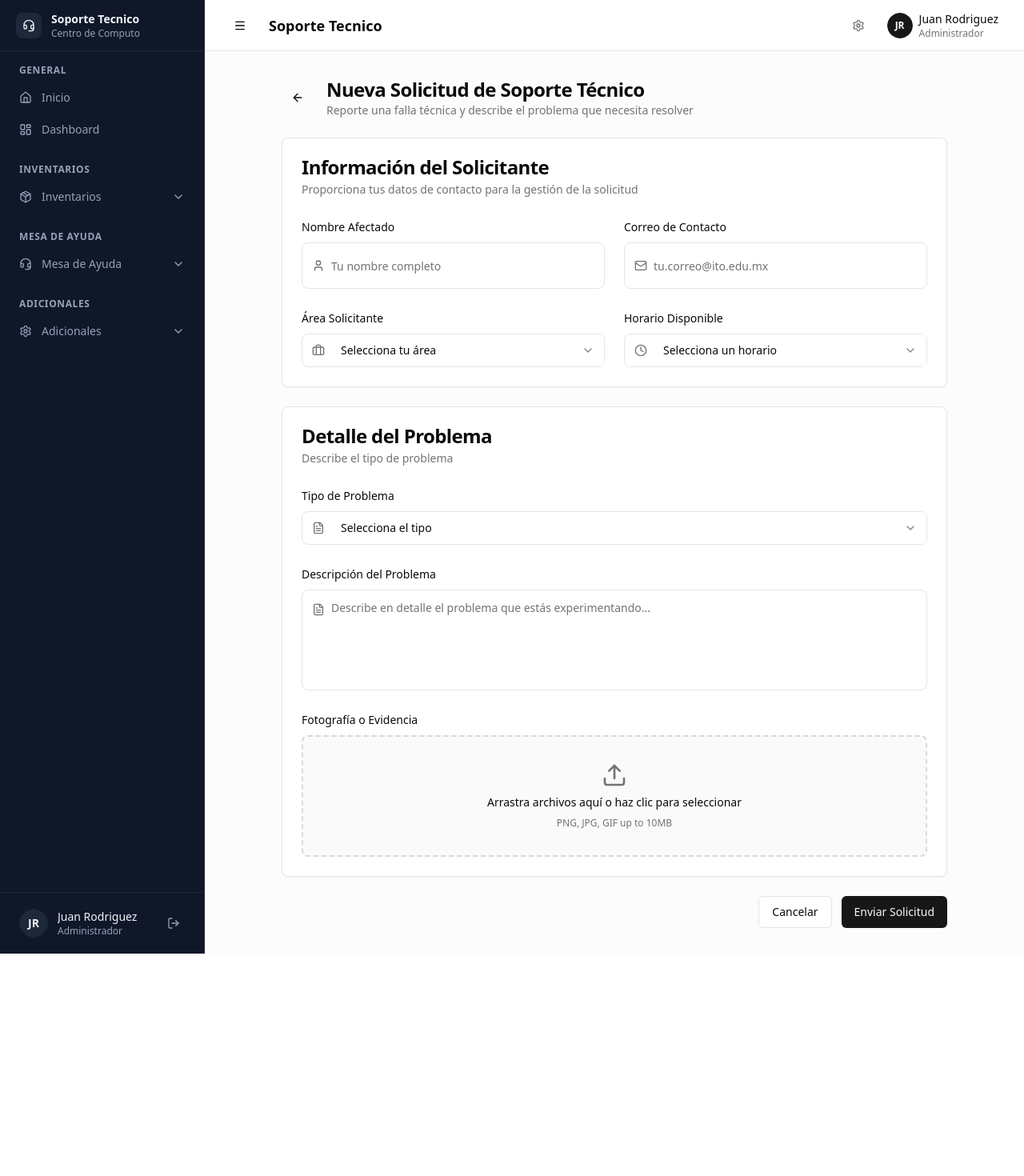
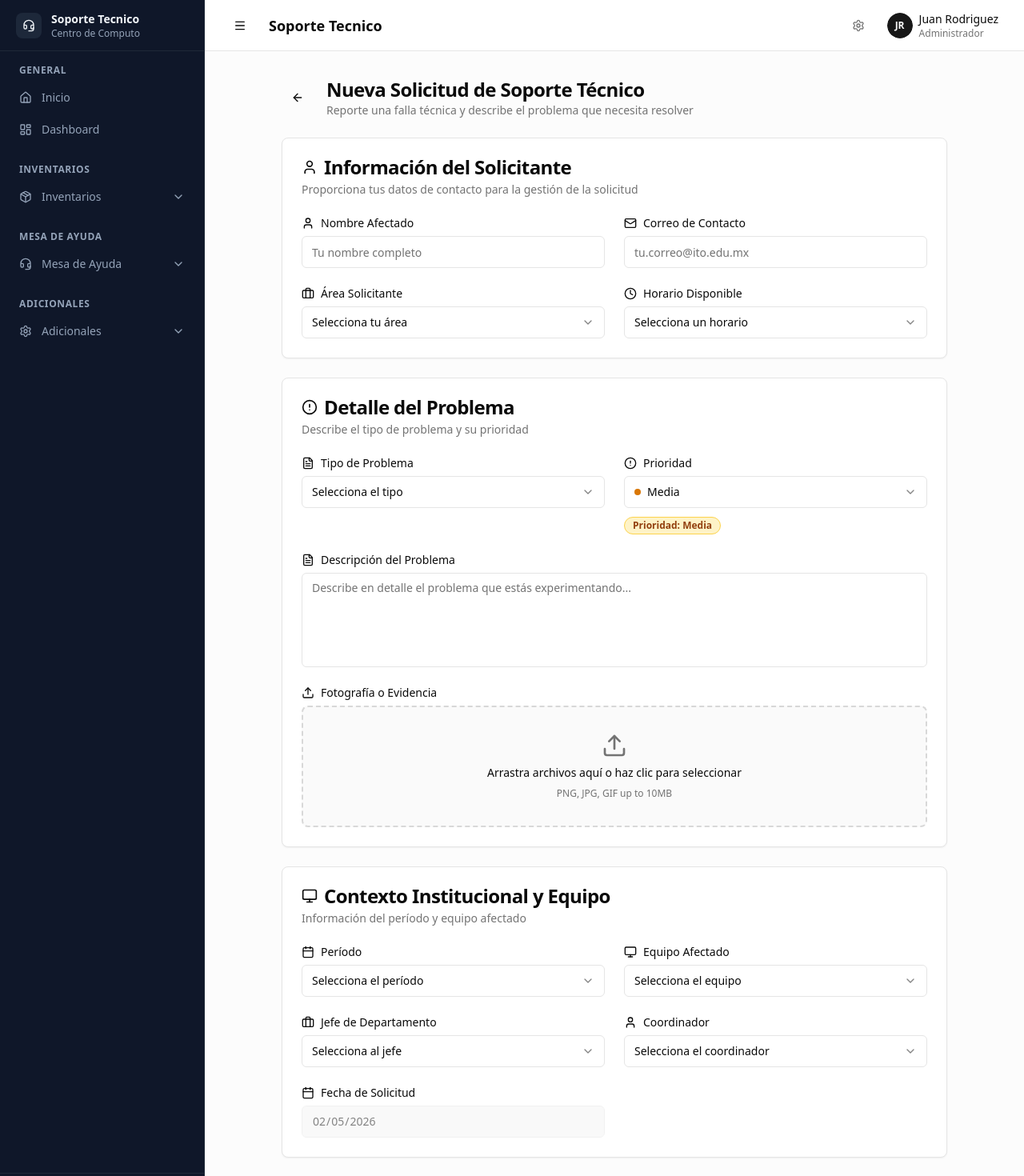
Before and after one commit to AlexDro360/v0-support-ticket-dashboard, a Next.js app: page /soporte/nueva-solicitud in a window 1280 px wide. Shown: the top 1470 px of the page at 80% size. Before the commit the page ends 1192 px from the top, so only its background shows below. Built offline with nearby package versions, Linux system fonts and the light colour scheme.

Commit message:
Restored v16: feat: add support request form with three sections\n\nCreate support request form with responsive layout, validation, and file handling.

```diff
--- a/components/support-ticket-form.tsx
+++ b/components/support-ticket-form.tsx
@@ -5,7 +5,7 @@ import Link from "next/link"
 import React from "react"
 
 import { useState } from 'react'
-import { Loader2, User, Mail, Briefcase, Clock, FileText, Upload, X } from 'lucide-react'
+import { Loader2, User, Mail, Briefcase, Clock, AlertCircle, FileText, Calendar, Monitor, Upload, X } from 'lucide-react'
 import { Button } from '@/components/ui/button'
 import { Card, CardContent, CardDescription, CardHeader, CardTitle } from '@/components/ui/card'
 import { Input } from '@/components/ui/input'
@@ -13,6 +13,7 @@ import { Label } from '@/components/ui/label'
 import { Select, SelectContent, SelectItem, SelectTrigger, SelectValue } from '@/components/ui/select'
 import { Textarea } from '@/components/ui/textarea'
 import { Badge } from '@/components/ui/badge'
+
 const AREAS = [
   'Dirección',
   'Administración',
@@ -79,7 +80,13 @@ export function SupportTicketForm() {
     areaSolicitante: '',
     horarioDisponible: '',
     tipoProblema: '',
+    prioridad: 'Media',
     descripcion: '',
+    periodo: '',
+    equipo: '',
+    jefeDpto: '',
+    coordinador: '',
+    fecha: new Date().toISOString().split('T')[0]
   })
 
   const handleInputChange = (e: React.ChangeEvent<HTMLInputElement | HTMLTextAreaElement>) => {
@@ -129,13 +136,28 @@ export function SupportTicketForm() {
     alert('Solicitud enviada correctamente')
   }
 
+  const getPrioridadColor = (prioridad: string) => {
+    switch (prioridad) {
+      case 'Alta':
+        return 'bg-red-100 text-red-800 border border-red-300'
+      case 'Media':
+        return 'bg-amber-100 text-amber-800 border border-amber-300'
+      case 'Baja':
+        return 'bg-blue-100 text-blue-800 border border-blue-300'
+      default:
+        return 'bg-gray-100 text-gray-800'
+    }
+  }
 
   return (
     <form onSubmit={handleSubmit} className="space-y-6">
       {/* Sección A: Información del Solicitante */}
       <Card>
         <CardHeader>
-          <CardTitle>Información del Solicitante</CardTitle>
+          <CardTitle className="flex items-center gap-2">
+            <User className="h-5 w-5" />
+            Información del Solicitante
+          </CardTitle>
           <CardDescription>
             Proporciona tus datos de contacto para la gestión de la solicitud
           </CardDescription>
@@ -144,9 +166,10 @@ export function SupportTicketForm() {
           <div className="grid gap-6 md:grid-cols-2">
             {/* Nombre Afectado */}
             <div className="space-y-2">
-              <Label htmlFor="nombreAfectado">Nombre Afectado</Label>
-              <div className="flex items-center gap-2 rounded-lg border border-input bg-background px-3 py-2">
-                <User className="h-4 w-4 text-muted-foreground shrink-0" />
+              <Label htmlFor="nombreAfectado" className="flex items-center gap-2">
+                <User className="h-4 w-4" />
+                Nombre Afectado
+              </Label>
               <Input
                 id="nombreAfectado"
                 name="nombreAfectado"
@@ -154,16 +177,15 @@ export function SupportTicketForm() {
                 value={formData.nombreAfectado}
                 onChange={handleInputChange}
                 required
-                  className="border-0 p-0 focus-visible:ring-0"
               />
-              </div>
             </div>
 
             {/* Correo Contacto */}
             <div className="space-y-2">
-              <Label htmlFor="correoContacto">Correo de Contacto</Label>
-              <div className="flex items-center gap-2 rounded-lg border border-input bg-background px-3 py-2">
-                <Mail className="h-4 w-4 text-muted-foreground shrink-0" />
+              <Label htmlFor="correoContacto" className="flex items-center gap-2">
+                <Mail className="h-4 w-4" />
+                Correo de Contacto
+              </Label>
               <Input
                 id="correoContacto"
                 name="correoContacto"
@@ -172,18 +194,17 @@ export function SupportTicketForm() {
                 value={formData.correoContacto}
                 onChange={handleInputChange}
                 required
-                  className="border-0 p-0 focus-visible:ring-0"
               />
-              </div>
             </div>
 
             {/* Área Solicitante */}
             <div className="space-y-2">
-              <Label htmlFor="areaSolicitante">Área Solicitante</Label>
-              <div className="flex items-center gap-2 rounded-lg border border-input bg-background">
-                <Briefcase className="h-4 w-4 text-muted-foreground shrink-0 ml-3" />
+              <Label htmlFor="areaSolicitante" className="flex items-center gap-2">
+                <Briefcase className="h-4 w-4" />
+                Área Solicitante
+              </Label>
               <Select value={formData.areaSolicitante} onValueChange={(value) => handleSelectChange('areaSolicitante', value)}>
-                  <SelectTrigger id="areaSolicitante" className="border-0 focus:ring-0">
+                <SelectTrigger id="areaSolicitante">
                   <SelectValue placeholder="Selecciona tu área" />
                 </SelectTrigger>
                 <SelectContent>
@@ -195,15 +216,15 @@ export function SupportTicketForm() {
                 </SelectContent>
               </Select>
             </div>
-            </div>
 
             {/* Horario Disponible */}
             <div className="space-y-2">
-              <Label htmlFor="horarioDisponible">Horario Disponible</Label>
-              <div className="flex items-center gap-2 rounded-lg border border-input bg-background">
-                <Clock className="h-4 w-4 text-muted-foreground shrink-0 ml-3" />
+              <Label htmlFor="horarioDisponible" className="flex items-center gap-2">
+                <Clock className="h-4 w-4" />
+                Horario Disponible
+              </Label>
               <Select value={formData.horarioDisponible} onValueChange={(value) => handleSelectChange('horarioDisponible', value)}>
-                  <SelectTrigger id="horarioDisponible" className="border-0 focus:ring-0">
+                <SelectTrigger id="horarioDisponible">
                   <SelectValue placeholder="Selecciona un horario" />
                 </SelectTrigger>
                 <SelectContent>
@@ -216,26 +237,30 @@ export function SupportTicketForm() {
               </Select>
             </div>
           </div>
-          </div>
         </CardContent>
       </Card>
 
       {/* Sección B: Detalle del Problema */}
       <Card>
         <CardHeader>
-          <CardTitle>Detalle del Problema</CardTitle>
+          <CardTitle className="flex items-center gap-2">
+            <AlertCircle className="h-5 w-5" />
+            Detalle del Problema
+          </CardTitle>
           <CardDescription>
-            Describe el tipo de problema
+            Describe el tipo de problema y su prioridad
           </CardDescription>
         </CardHeader>
         <CardContent className="space-y-6">
+          <div className="grid gap-6 md:grid-cols-2">
             {/* Tipo de Problema */}
             <div className="space-y-2">
-            <Label htmlFor="tipoProblema">Tipo de Problema</Label>
-            <div className="flex items-center gap-2 rounded-lg border border-input bg-background">
-              <FileText className="h-4 w-4 text-muted-foreground shrink-0 ml-3" />
+              <Label htmlFor="tipoProblema" className="flex items-center gap-2">
+                <FileText className="h-4 w-4" />
+                Tipo de Problema
+              </Label>
               <Select value={formData.tipoProblema} onValueChange={(value) => handleSelectChange('tipoProblema', value)}>
-                <SelectTrigger id="tipoProblema" className="border-0 focus:ring-0">
+                <SelectTrigger id="tipoProblema">
                   <SelectValue placeholder="Selecciona el tipo" />
                 </SelectTrigger>
                 <SelectContent>
@@ -247,13 +272,52 @@ export function SupportTicketForm() {
                 </SelectContent>
               </Select>
             </div>
+
+            {/* Prioridad */}
+            <div className="space-y-2">
+              <Label htmlFor="prioridad" className="flex items-center gap-2">
+                <AlertCircle className="h-4 w-4" />
+                Prioridad
+              </Label>
+              <Select value={formData.prioridad} onValueChange={(value) => handleSelectChange('prioridad', value)}>
+                <SelectTrigger id="prioridad">
+                  <SelectValue />
+                </SelectTrigger>
+                <SelectContent>
+                  <SelectItem value="Alta">
+                    <div className="flex items-center gap-2">
+                      <div className="h-2 w-2 rounded-full bg-red-600" />
+                      Alta
+                    </div>
+                  </SelectItem>
+                  <SelectItem value="Media">
+                    <div className="flex items-center gap-2">
+                      <div className="h-2 w-2 rounded-full bg-amber-600" />
+                      Media
+                    </div>
+                  </SelectItem>
+                  <SelectItem value="Baja">
+                    <div className="flex items-center gap-2">
+                      <div className="h-2 w-2 rounded-full bg-blue-600" />
+                      Baja
+                    </div>
+                  </SelectItem>
+                </SelectContent>
+              </Select>
+              <div className="mt-2">
+                <Badge className={getPrioridadColor(formData.prioridad)}>
+                  Prioridad: {formData.prioridad}
+                </Badge>
+              </div>
+            </div>
           </div>
 
           {/* Descripción */}
           <div className="space-y-2">
-            <Label htmlFor="descripcion">Descripción del Problema</Label>
-            <div className="flex gap-2 rounded-lg border border-input bg-background p-3">
-              <FileText className="h-4 w-4 text-muted-foreground shrink-0 mt-1" />
+            <Label htmlFor="descripcion" className="flex items-center gap-2">
+              <FileText className="h-4 w-4" />
+              Descripción del Problema
+            </Label>
             <Textarea
               id="descripcion"
               name="descripcion"
@@ -262,14 +326,16 @@ export function SupportTicketForm() {
               onChange={handleInputChange}
               required
               rows={5}
-                className="border-0 p-0 resize-none focus-visible:ring-0"
+              className="resize-none"
             />
-            </div>
           </div>
 
           {/* Upload Fotografía */}
           <div className="space-y-2">
-            <Label>Fotografía o Evidencia</Label>
+            <Label className="flex items-center gap-2">
+              <Upload className="h-4 w-4" />
+              Fotografía o Evidencia
+            </Label>
             <div
               onDragOver={handleDragOver}
               onDrop={handleDrop}
@@ -320,6 +386,118 @@ export function SupportTicketForm() {
         </CardContent>
       </Card>
 
+      {/* Sección C: Contexto Institucional y Equipo */}
+      <Card>
+        <CardHeader>
+          <CardTitle className="flex items-center gap-2">
+            <Monitor className="h-5 w-5" />
+            Contexto Institucional y Equipo
+          </CardTitle>
+          <CardDescription>
+            Información del período y equipo afectado
+          </CardDescription>
+        </CardHeader>
+        <CardContent>
+          <div className="grid gap-6 md:grid-cols-2">
+            {/* Período */}
+            <div className="space-y-2">
+              <Label htmlFor="periodo" className="flex items-center gap-2">
+                <Calendar className="h-4 w-4" />
+                Período
+              </Label>
+              <Select value={formData.periodo} onValueChange={(value) => handleSelectChange('periodo', value)}>
+                <SelectTrigger id="periodo">
+                  <SelectValue placeholder="Selecciona el período" />
+                </SelectTrigger>
+                <SelectContent>
+                  {PERIODOS.map(periodo => (
+                    <SelectItem key={periodo} value={periodo}>
+                      {periodo}
+                    </SelectItem>
+                  ))}
+                </SelectContent>
+              </Select>
+            </div>
+
+            {/* Equipo */}
+            <div className="space-y-2">
+              <Label htmlFor="equipo" className="flex items-center gap-2">
+                <Monitor className="h-4 w-4" />
+                Equipo Afectado
+              </Label>
+              <Select value={formData.equipo} onValueChange={(value) => handleSelectChange('equipo', value)}>
+                <SelectTrigger id="equipo">
+                  <SelectValue placeholder="Selecciona el equipo" />
+                </SelectTrigger>
+                <SelectContent>
+                  {EQUIPOS.map(equipo => (
+                    <SelectItem key={equipo.id} value={equipo.id}>
+                      {equipo.id} - {equipo.nombre}
+                    </SelectItem>
+                  ))}
+                </SelectContent>
+              </Select>
+            </div>
+
+            {/* Jefe de Departamento */}
+            <div className="space-y-2">
+              <Label htmlFor="jefeDpto" className="flex items-center gap-2">
+                <Briefcase className="h-4 w-4" />
+                Jefe de Departamento
+              </Label>
+              <Select value={formData.jefeDpto} onValueChange={(value) => handleSelectChange('jefeDpto', value)}>
+                <SelectTrigger id="jefeDpto">
+                  <SelectValue placeholder="Selecciona al jefe" />
+                </SelectTrigger>
+                <SelectContent>
+                  {JEFES_DPTO.map(jefe => (
+                    <SelectItem key={jefe} value={jefe}>
+                      {jefe}
+                    </SelectItem>
+                  ))}
+                </SelectContent>
+              </Select>
+            </div>
+
+            {/* Coordinador */}
+            <div className="space-y-2">
+              <Label htmlFor="coordinador" className="flex items-center gap-2">
+                <User className="h-4 w-4" />
+                Coordinador
+              </Label>
+              <Select value={formData.coordinador} onValueChange={(value) => handleSelectChange('coordinador', value)}>
+                <SelectTrigger id="coordinador">
+                  <SelectValue placeholder="Selecciona el coordinador" />
+                </SelectTrigger>
+                <SelectContent>
+                  {COORDINADORES.map(coord => (
+                    <SelectItem key={coord} value={coord}>
+                      {coord}
+                    </SelectItem>
+                  ))}
+                </SelectContent>
+              </Select>
+            </div>
+
+            {/* Fecha */}
+            <div className="space-y-2">
+              <Label htmlFor="fecha" className="flex items-center gap-2">
+                <Calendar className="h-4 w-4" />
+                Fecha de Solicitud
+              </Label>
+              <Input
+                id="fecha"
+                type="date"
+                name="fecha"
+                value={formData.fecha}
+                onChange={handleInputChange}
+                disabled
+                className="bg-muted"
+              />
+            </div>
+          </div>
+        </CardContent>
+      </Card>
 
       {/* Botones de Acción */}
       <div className="flex gap-3 md:justify-end">
```
Lines whose indentation alone changed are shown as unchanged.
